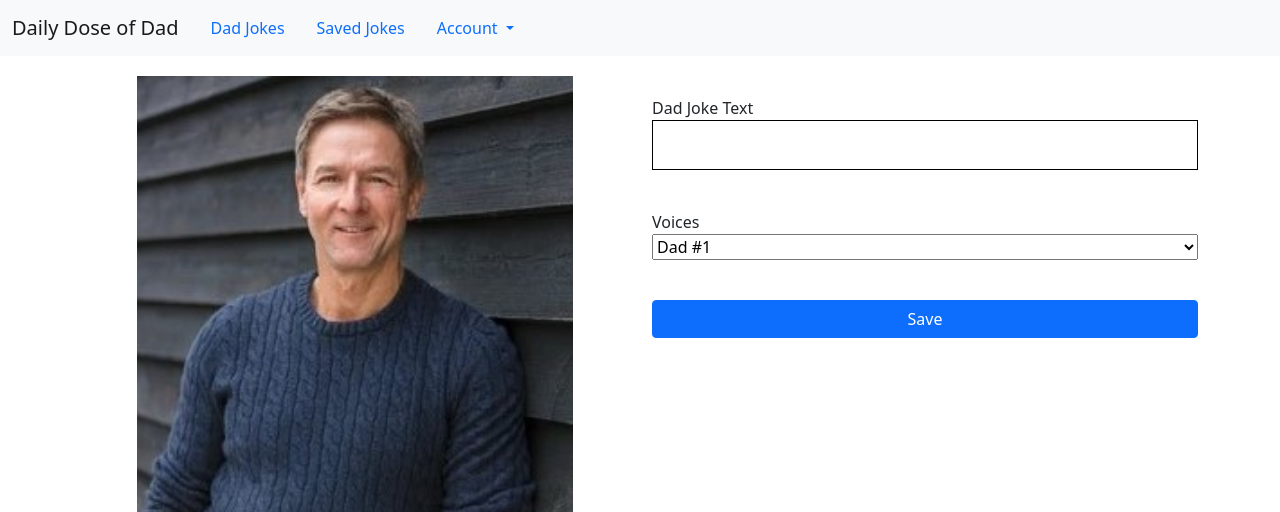
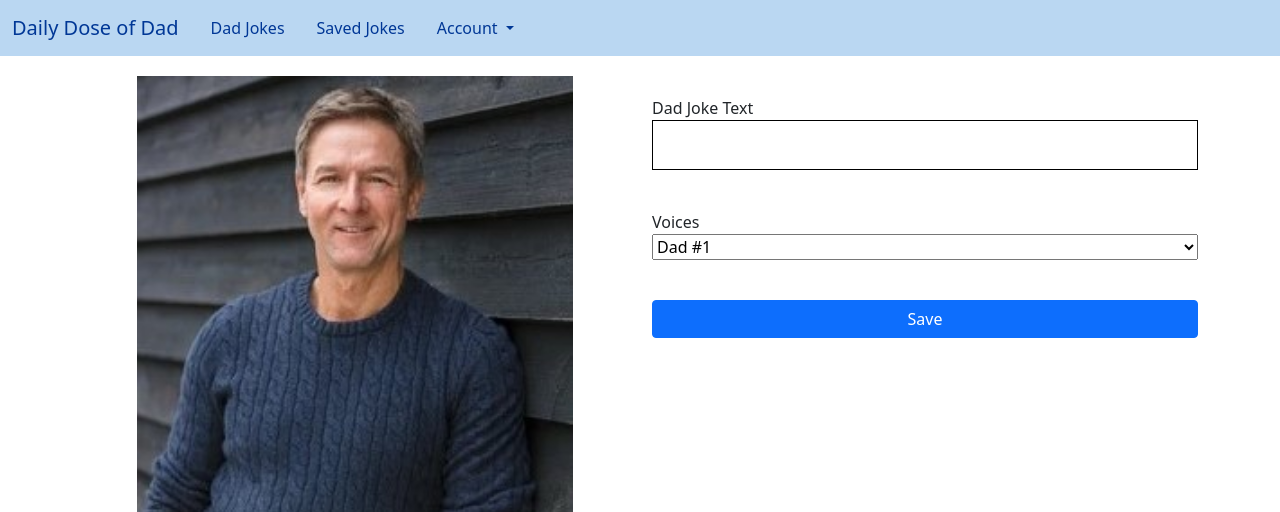
Before and after one commit to matthewopara/daily-dose-of-dad, a PHP site: page /index.php in a window 1280 px wide. Shown: the top 512 px of the page. Run offline with PHP 8.4, Linux system fonts and the light colour scheme.

Commit message:
change navbar colors

```diff
--- a/navbar.php
+++ b/navbar.php
@@ -1,14 +1,14 @@
-<nav class="navbar navbar-expand-lg navbar-light bg-light">
+<nav class="navbar navbar-expand-lg" style="background-color: #bad7f2;">
   <div class="container-fluid">
-    <a class="navbar-brand" href="index.php">Daily Dose of Dad</a>
+    <a class="navbar-brand" href="index.php" style="color: #003796;">Daily Dose of Dad</a>
     <button class="navbar-toggler" type="button" data-bs-toggle="collapse" data-bs-target="#navbarNav" aria-controls="navbarNav" aria-expanded="false" aria-label="Toggle navigation">
       <span class="navbar-toggler-icon"></span>
     </button>
     <div class="collapse navbar-collapse" id="navbarNav">
-      <a class="nav-link active" aria-current="page" href="index.php">Dad Jokes</a>
-      <a class="nav-link" href="saved_jokes.php">Saved Jokes</a>
+      <a class="nav-link active" aria-current="page" href="index.php" style="color: #003796;">Dad Jokes</a>
+      <a class="nav-link" href="saved_jokes.php" style="color: #003796;">Saved Jokes</a>
       <div class="dropdown">
-          <a class="nav-link dropdown-toggle" href="#" id="navbarDropdownMenuLink" role="button" data-bs-toggle="dropdown" aria-expanded="false">
+          <a style="color: #003796;" class="nav-link dropdown-toggle" href="#" id="navbarDropdownMenuLink" role="button" data-bs-toggle="dropdown" aria-expanded="false">
               Account
             </a>
             <ul class="dropdown-menu" aria-labelledby="navbarDropdownMenuLink">
```
